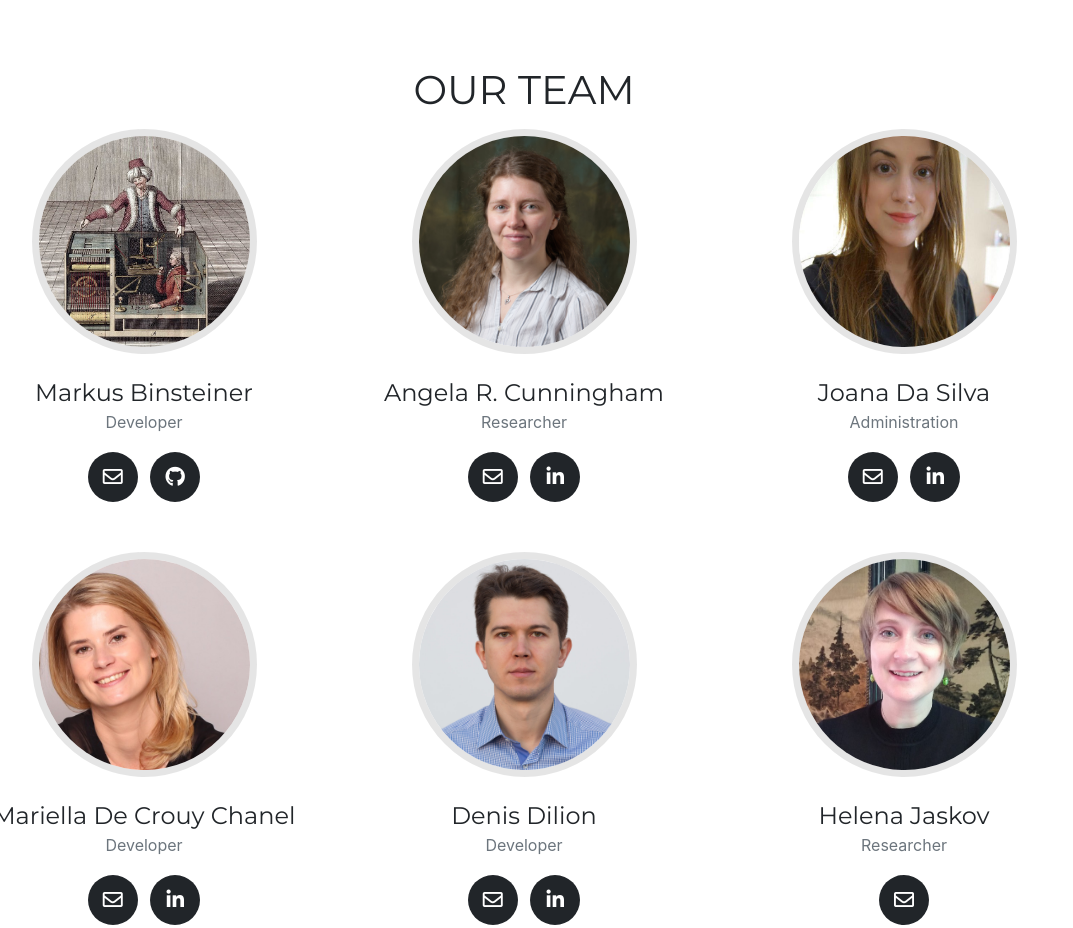
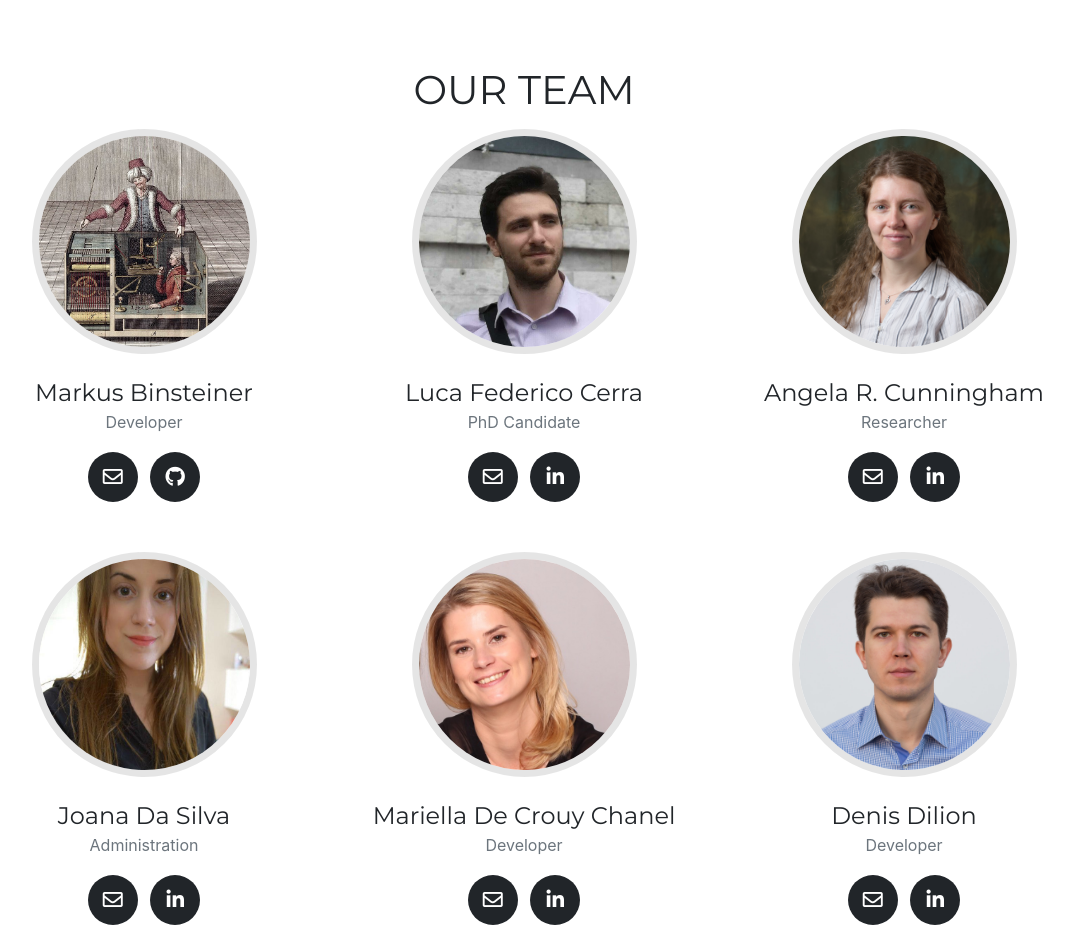
Before and after one commit to DHARPA-Project/DHARPA-Project.github.io, a website with bundled scripts: page index.html in a window 1280 px wide. Shown: the part 2700-3628 px from the top of the page, without its empty margins (116-1189 px from the left). Built offline with nearby package versions, Linux system fonts and the light colour scheme; a web font is replaced by a local one.

Commit message:
update landing page with luca

```diff
--- a/index.html
+++ b/index.html
@@ -237,6 +237,7 @@
       </div>
 <!-- first row of team members-->
       <div class="row">
+<!-- start team member info-->
         <div class="col-sm-4">
           <div class="team-member">
             <img class="mx-auto rounded-circle" src="img/story/mechTurk_color.jpg" alt="">
@@ -256,7 +257,31 @@
             </ul>
           </div>
         </div>
+<!-- end team member info-->
 
+<!-- start team member info-->
+        <div class="col-sm-4">
+          <div class="team-member">
+            <img class="mx-auto rounded-circle" src="img/team/luca_resize.jpeg" alt="">
+            <h4>Luca Federico Cerra</h4>
+            <p class="text-muted">PhD Candidate</p>
+            <ul class="list-inline social-buttons">
+              <li class="list-inline-item">
+                <a href="mailto:lucafederico.cerra@uni.lu" rel="noopener noreferrer" target="_blank">
+                  <i class="far fa-envelope"></i>
+                </a>
+              </li>
+              <li class="list-inline-item">
+                <a href="https://be.linkedin.com/in/luca-federico-cerra-1b0436173" rel="noopener noreferrer" target="_blank">
+                  <i class="fab fa-linkedin-in"></i>
+                </a>
+              </li>
+            </ul>
+          </div>
+        </div>
+<!-- end team member info-->
+
+<!-- start team member info-->
         <div class="col-sm-4">
           <div class="team-member">
             <img class="mx-auto rounded-circle" src="img/team/CunninghamA.jpg" alt="">
@@ -276,7 +301,15 @@
             </ul>
           </div>
         </div>
+<!-- end team member info-->
+       </div>
+<!-- end row of team members-->
 
+<!-- new row 2nd row of team members-->
+
+ <div class="row">
+
+<!-- start team member info-->
         <div class="col-sm-4">
           <div class="team-member">
             <img class="mx-auto rounded-circle" src="img/team/joana1.jpg" alt="">
@@ -296,10 +329,10 @@
             </ul>
           </div>
         </div>
-       </div>
 
-    <!-- new row 2nd row of team members-->
-       <div class="row">
+<!-- end team member info-->
+
+<!-- start team member info-->
         <div class="col-sm-4">
           <div class="team-member">
             <img class="mx-auto rounded-circle" src="img/team/CROPmariella.jpg" alt="">
@@ -319,6 +352,9 @@
             </ul>
           </div>
         </div>
+<!-- end team member info-->
+
+<!-- start team member info-->
 
         <div class="col-sm-4">
           <div class="team-member">
@@ -339,7 +375,13 @@
             </ul>
           </div>
         </div>
+<!-- end team member info-->
+<!-- end row -->
+      </div>
 
+<!-- start next row -->
+      <div class="row">
+<!-- start team member info-->
         <div class="col-sm-4">
           <div class="team-member">
             <img class="mx-auto rounded-circle" src="img/team/Lena3.jpg" alt="">
@@ -354,11 +396,9 @@
             </ul>
           </div>
         </div>
-      <!-- end row -->
-      </div>
+<!-- end team member info-->
 
-      <!-- start next row -->
-      <div class="row">
+<!-- start team member info-->
          <div class="col-sm-4">
           <div class="team-member">
             <img class="mx-auto rounded-circle" src="img/team/roman.jpeg" alt="">
@@ -378,7 +418,9 @@
             </ul>
           </div>
         </div>
+<!-- end team member info-->
 
+<!-- start team member info-->
         <div class="col-sm-4">
           <div class="team-member">
             <img class="mx-auto rounded-circle" src="img/story/mechTurk_color.jpg" alt="">
@@ -393,7 +435,13 @@
             </ul>
           </div>
         </div>
+<!-- end team member info-->
+    <!-- end row -->
+      </div>
 
+    <!-- start new row -->
+      <div class="row">
+<!-- start team member info-->
 
         <div class="col-sm-4">
           <div class="team-member">
@@ -414,12 +462,10 @@
             </ul>
           </div>
         </div>
-    <!-- end row -->
-      </div>
 
-    <!-- start new row -->
-      <div class="row">
+<!-- end team member info-->
 
+<!-- start team member info-->
         <div class="col-sm-4">
           <div class="team-member">
             <img class="mx-auto rounded-circle" src="img/team/LorellaCrop.jpg" alt="">
```
